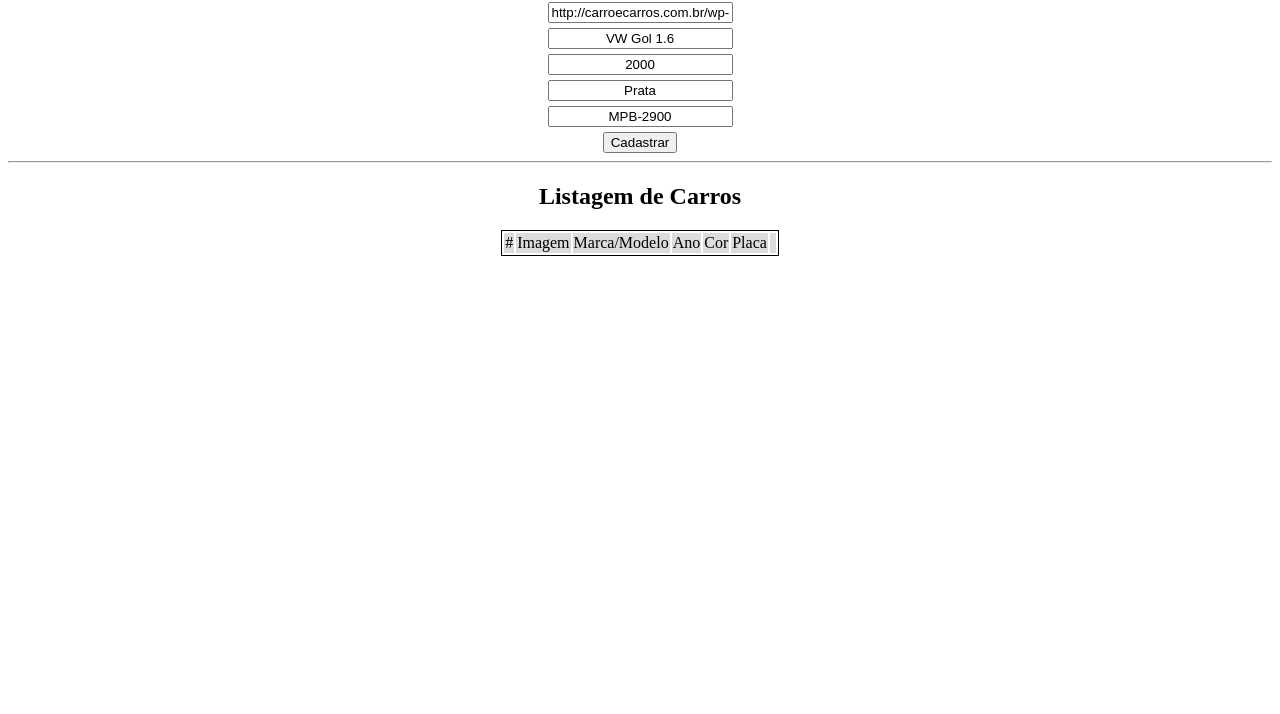
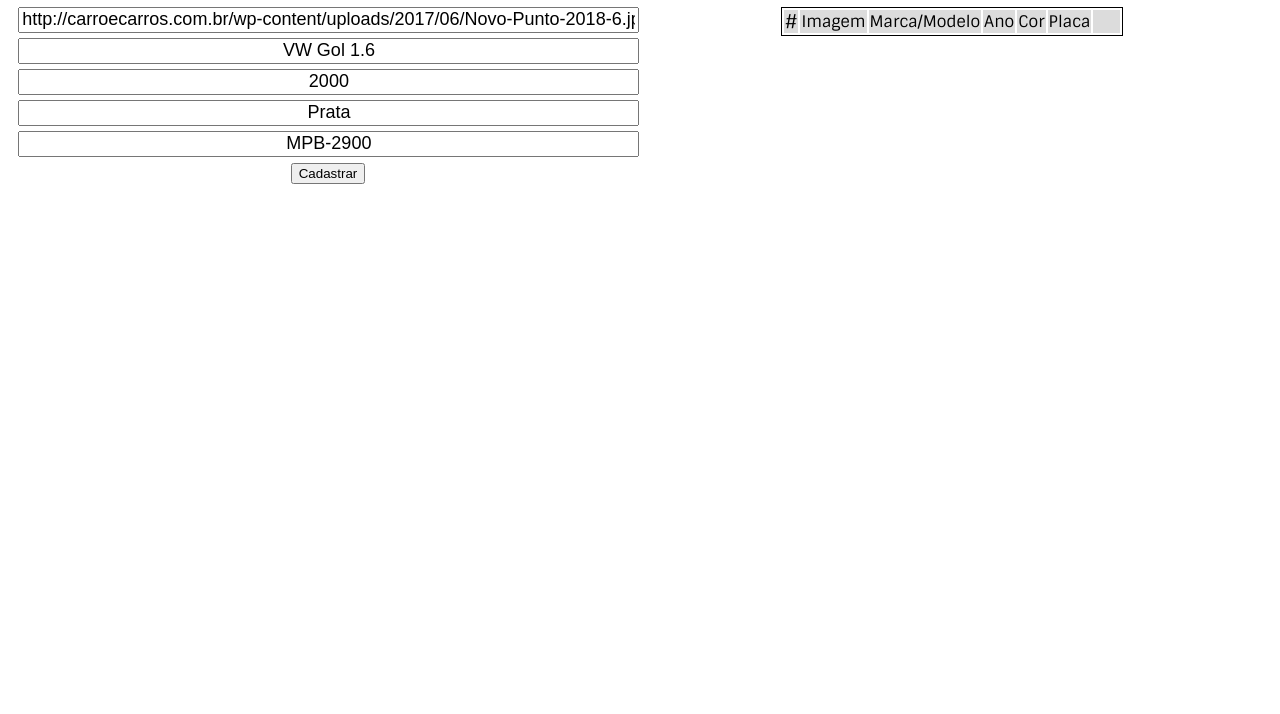
Before and after one commit to EdilsonCichon/car-dealer-js, a website: page index.html in a window 1280 px wide. Shown: the part 86-800 px from the top of the page. Drawn offline with Linux system fonts and the light colour scheme; no server answers.

Commit message:
Added styles css and modified structure of html page; Inverted insertion order car; Google Fonts apply.

```diff
--- a/assets/css/style.css
+++ b/assets/css/style.css
@@ -1,3 +1,6 @@
+body {
+ font-family: 'Sintony', sans-serif;
+}
 
 .main {
     text-align: -webkit-center;
@@ -14,6 +17,7 @@
 }
 
 .table {
+    display: inline-block;
     text-align: center;
     border: solid #000 1px;
 }
@@ -21,13 +25,51 @@
     background-color: gainsboro;
 }
 .table .img-table {
-    width: 50px;
+    width: 100px;
+}
+.table .col-remove {
+    width: 25px;
 }
 
+.form-vertical .input {
+    display: block;
+    width: 99%;
+}
 .input {
     text-align: center;
     margin-bottom: 5px;
+    height: 20px;
+    font-size: 18px;
 }
 .input.error-validate {
     border: 1px solid #ff1300;
 }
+
+/* My Grid System */
+.col-100 {
+    width: 100%;
+}
+.col-50 {
+    display: inline-block;
+    width: 49%;
+}
+
+/* Utils */
+.dd {
+    border: 1px solid red;
+}
+.align-left {
+    text-align: left;
+}
+.align-center {
+    text-align: center;
+}
+.align-right {
+    text-align: right;
+}
+.align-top {
+    vertical-align: top;
+}
+.align-bottom {
+    vertical-align: bottom;
+}
--- a/assets/js/main.js
+++ b/assets/js/main.js
@@ -106,7 +106,7 @@
 				throw Error('Campos inválidos: \n' + messages);
 		}
 		function addRowInListCars(data) {
-			$tableList.appendChild(createNewRowCar(data));
+			$tableList.prepend(createNewRowCar(data));
 		}
 		function createNewRowCar(data) {
 			var $fragment = doc.createDocumentFragment();
--- a/company.json
+++ b/company.json
@@ -1,4 +1,4 @@
 {
-  "name": "daHoraCar",
+  "name": "DaHoraCar",
   "phone": "27998423044"
 }
--- a/index.html
+++ b/index.html
@@ -3,6 +3,7 @@
 <head>
 	<meta charset="utf-8">
 	<title>Last Challenge</title>
+	<link href="https://fonts.googleapis.com/css?family=Sintony" rel="stylesheet">
 	<link rel="stylesheet" href="assets/css/style.css">
 </head>
 <body>
@@ -11,23 +12,21 @@
 			<h1 class="app_name" data-js="AppName"></h1>
 			<small data-js="AppPhone"></small>
 		</header>
-		<section>
-			<form data-js="form_register">
+		<section class="col-50 align-top">
+			<form data-js="form_register" class="form-vertical">
 				<div>
-					<input class="input" type="text" data-js="image" name="image" placeholder="Imagem (URL)"><br>
-					<input class="input" type="text" data-js="brandModel" name="brandModel" placeholder="Marca / Modelo"><br>
-					<input class="input" type="text" data-js="year" name="year" placeholder="Ano"><br>
-					<input class="input" type="text" data-js="color" name="color" placeholder="Cor"><br>
-					<input class="input" type="text" data-js="plate" name="plate" placeholder="Placa"><br>
+					<input class="input" type="text" data-js="image" name="image" placeholder="Imagem (URL)">
+					<input class="input" type="text" data-js="brandModel" name="brandModel" placeholder="Marca / Modelo">
+					<input class="input" type="text" data-js="year" name="year" placeholder="Ano">
+					<input class="input" type="text" data-js="color" name="color" placeholder="Cor">
+					<input class="input" type="text" data-js="plate" name="plate" placeholder="Placa">
 				</div>
 				<div>
 					<button type="submit">Cadastrar</button>
 				</div>
 			</form>
 		</section>
-		<hr>
-		<section>
-			<h2>Listagem de Carros</h2>
+		<section class="col-50 align-top">
 			<table class="table" data-js="tableList">
 				<thead>
 				<tr>
@@ -37,7 +36,7 @@
 					<td>Ano</td>
 					<td>Cor</td>
 					<td>Placa</td>
-						<td>&nbsp;</td>
+					<td class="col-remove"></td>
 				</tr>
 				</thead>
 				<tbody></tbody>
```
Lines whose indentation alone changed are shown as unchanged.
